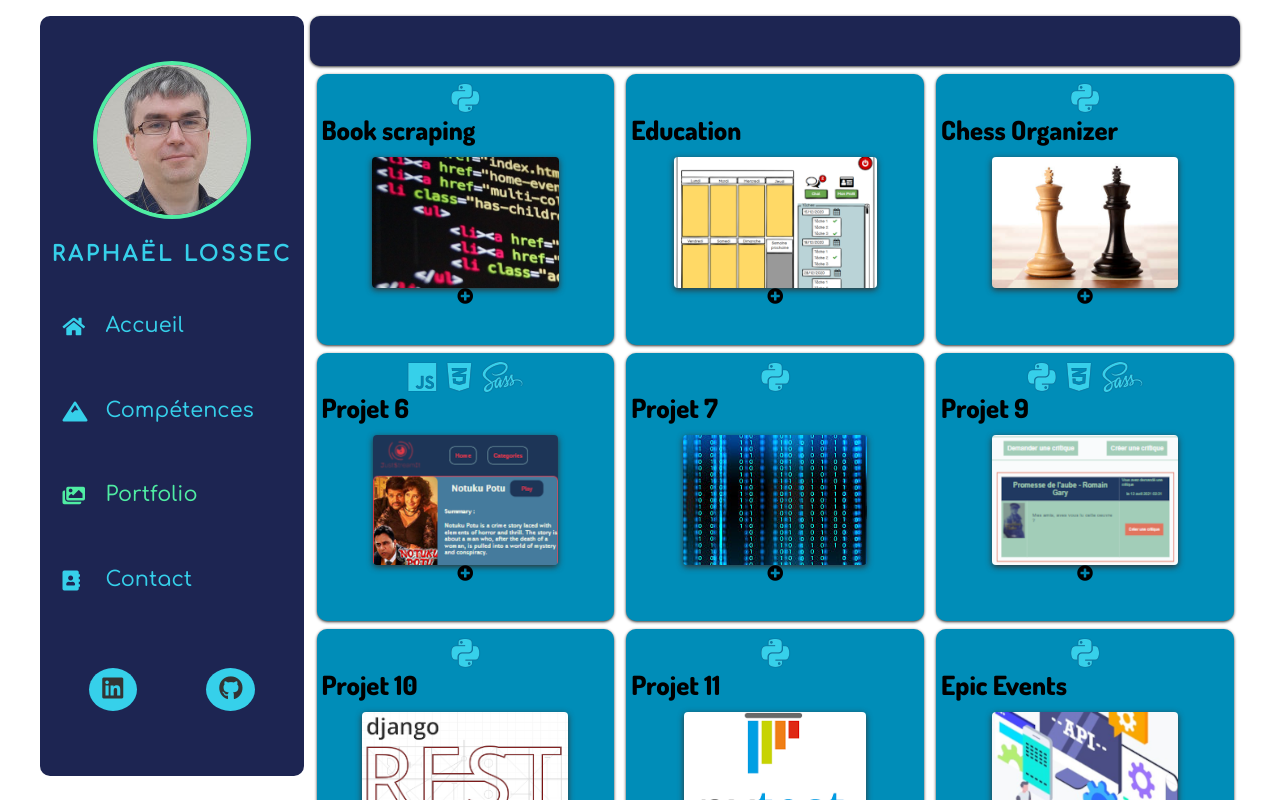
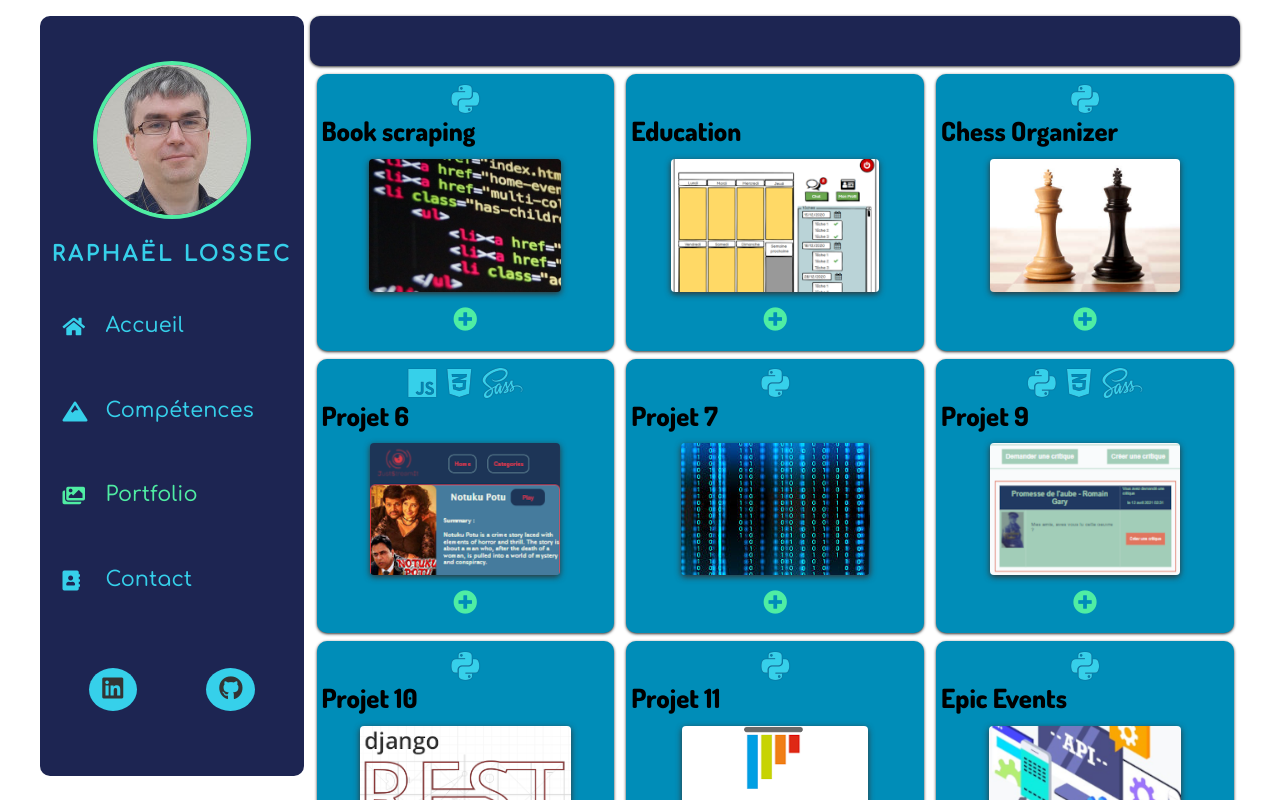
Before and after one commit to S0Imyr/site_perso, a React (Create React App) app: page /portfolio in a window 1280 px wide. Shown: the top 800 px of the page. Built offline with nearby package versions, Linux system fonts and the light colour scheme; a web font is replaced by a local one.

Commit message:
Structure Project component

```diff
--- a/src/components/portfolio/Project.js
+++ b/src/components/portfolio/Project.js
@@ -12,7 +12,7 @@ class Project extends Component {
                 </div>
                 <h3>{title}</h3>
                 <img src={img} alt='/' />
-                <span className='info'>
+                <span className='infos'>
                     <i className='fas fa-plus-circle'></i>
                 </span>
             </div>
```
